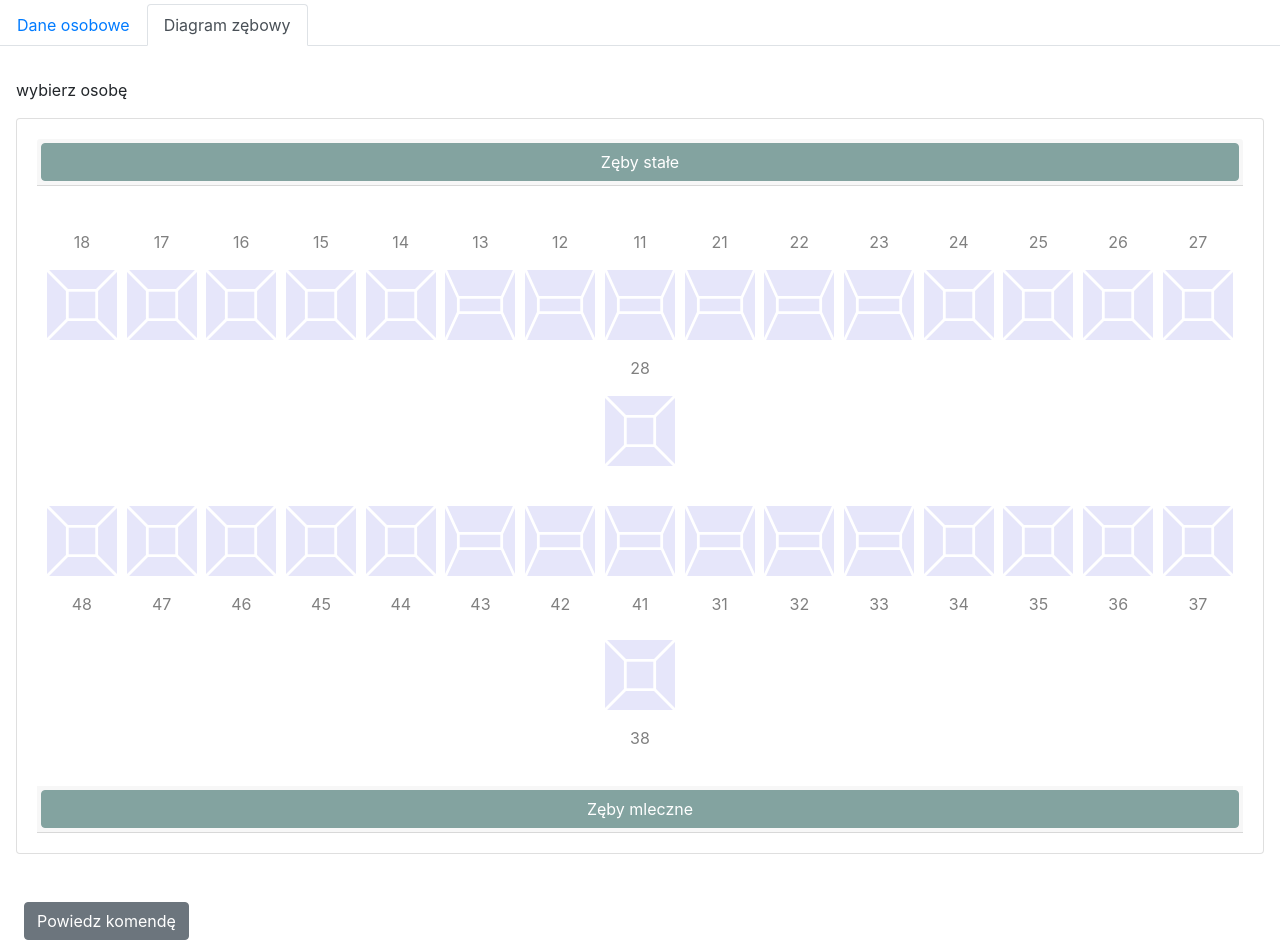
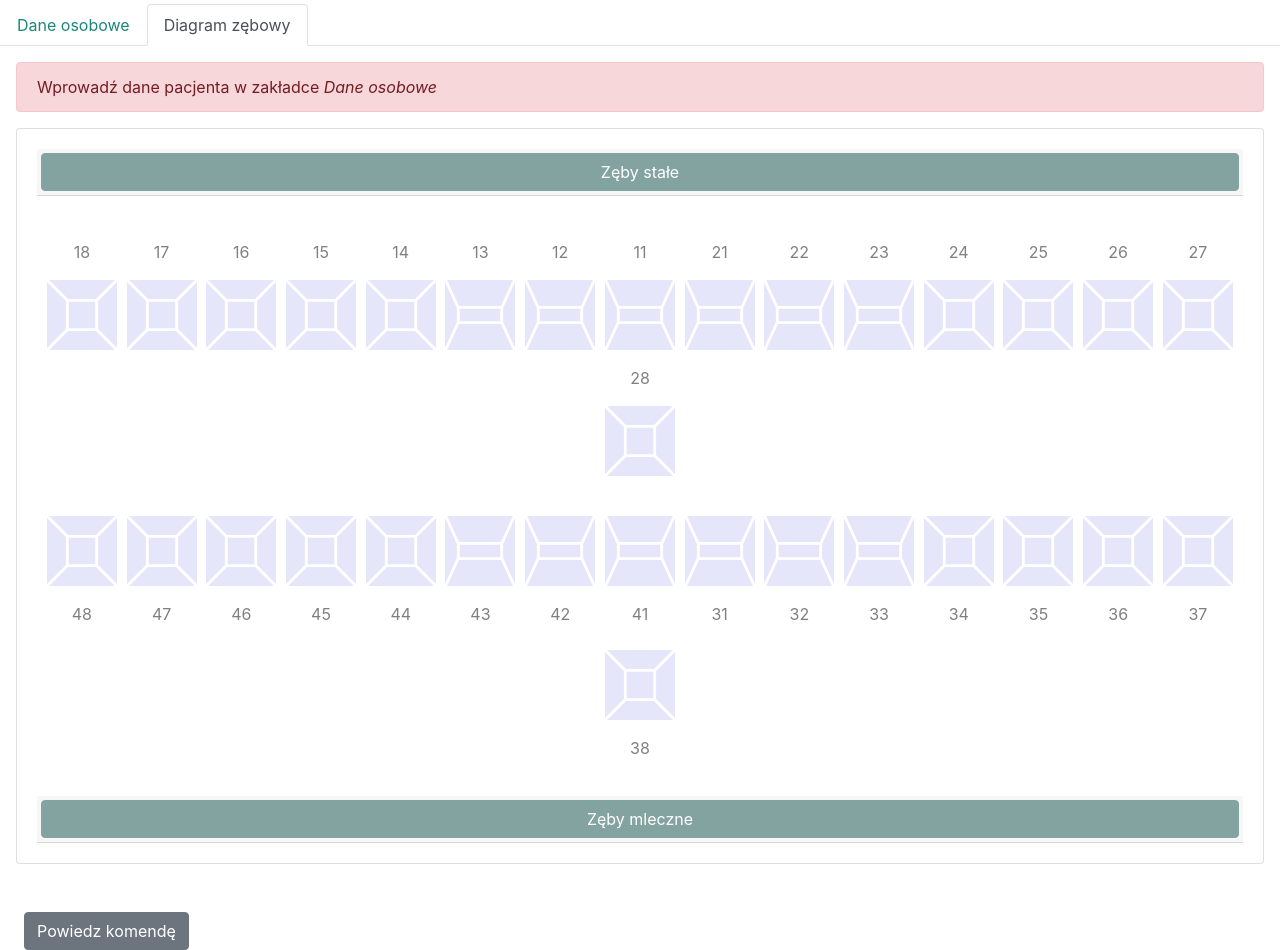
Before and after one commit to kszysix/dental-data-procesing, a Vue app in the folder diagram/: page / in a window 1280 px wide. Both pictures are taken after a click on the tab "Diagram zębowy". Built offline with nearby package versions, Linux system fonts and the light colour scheme.

Commit message:
add validation alert in diagram

```diff
--- a/diagram/src/appStyles.css
+++ b/diagram/src/appStyles.css
@@ -101,3 +101,11 @@ p {
   background-color: #83a3a0;
   border-color: #83a3a0;
 }
+
+.nav-link {
+  color:  #1a877a
+}
+
+.nav-link:hover {
+  color: #1a877a
+}
--- a/diagram/src/components/dentalDiagram.vue
+++ b/diagram/src/components/dentalDiagram.vue
@@ -1,6 +1,9 @@
 <template>
 <div>
-    <label class='text-left mt-3 ml-3'>{{ pesel }}</label>
+    <h3 v-if='name != null' class='text-left mt-3 ml-3 mb-3'>{{ name }}</h3>
+    <div v-if='name == null' class='mt-3 ml-3 mr-3 '>
+        <b-alert show variant="danger">Wprowadź dane pacjenta w zakładce <i>Dane osobowe</i></b-alert>
+    </div>
     <div class='mt-2 text-right ml-3 mr-3 dental-diagram'>
         <b-card class="mb-1">
             <b-card-header header-tag="header" class="p-1" role="tab">
@@ -108,12 +111,7 @@ export default {
     name: 'dentalDiagram',
     data() {
         return {
-            selected: 'adultTeeth',
-            options: [
-                { item: 'adultTeeth', name: 'Zęby stałe' },
-                { item: 'babyTeeth', name: 'Zęby mleczne' },
-            ],
-            pesel: 'wybierz osobę',
+            name: null,
             command: '',
             commandShow: false
         }
@@ -131,8 +129,8 @@ export default {
     methods: {
         showTeethData(person) {
             if (person.personalDetails.secondName == '' || person.personalDetails.secondName == null)
-                this.pesel = person.personalDetails.firstName + ' ' + person.personalDetails.surname
-            else this.pesel = person.personalDetails.firstName + ' ' + person.personalDetails.secondName + ' ' + person.personalDetails.surname
+                this.name = person.personalDetails.firstName + ' ' + person.personalDetails.surname
+            else this.name = person.personalDetails.firstName + ' ' + person.personalDetails.secondName + ' ' + person.personalDetails.surname
 
             // zęby stałe
             var i = 1;
@@ -228,9 +226,6 @@ export default {
             return { permanentTeeth: permanentTeeth, babyTeeth: babyTeeth };
         }
     },
-    created() {
-        console.log(this.selected)
-    },
     components: {
         Tooth
     }
--- a/diagram/src/main.js
+++ b/diagram/src/main.js
@@ -6,7 +6,7 @@ import App from './App'
 import { library } from '@fortawesome/fontawesome-svg-core'
 import { faTooth } from '@fortawesome/free-solid-svg-icons'
 import { FontAwesomeIcon } from '@fortawesome/vue-fontawesome'
-import { BModal, BButton, TabsPlugin, FormInputPlugin, BForm, FormRadioPlugin, PopoverPlugin, ListGroupPlugin, CollapsePlugin, CardPlugin } from 'bootstrap-vue'
+import { BModal, BButton, TabsPlugin, FormInputPlugin, BForm, FormRadioPlugin, PopoverPlugin, ListGroupPlugin, CollapsePlugin, CardPlugin, AlertPlugin } from 'bootstrap-vue'
 import 'bootstrap/dist/css/bootstrap.css'
 import 'bootstrap-vue/dist/bootstrap-vue.css'
 
@@ -24,6 +24,7 @@ Vue.use(PopoverPlugin)
 Vue.use(ListGroupPlugin)
 Vue.use(CollapsePlugin)
 Vue.use(CardPlugin)
+Vue.use(AlertPlugin)
 
 /* eslint-disable no-new */
 new Vue({
```
